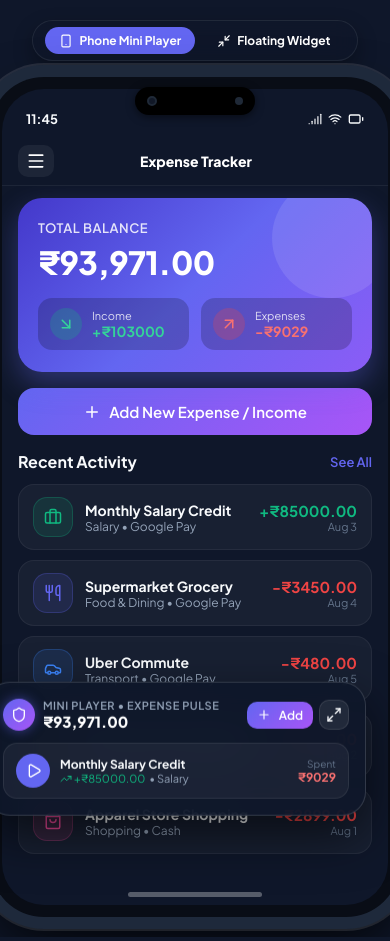
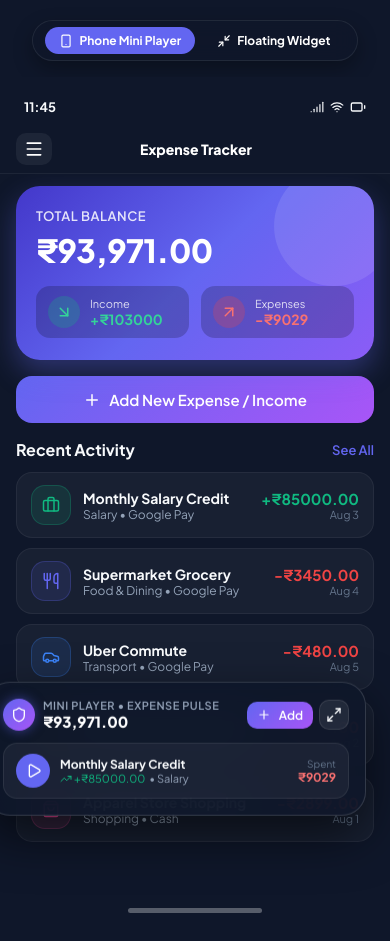
Before and after one commit to KUMAR-VSK/Expence-Tracker, a React (Vite) app in the folder web/: page / in a window 390 px wide. Built offline with nearby package versions, Linux system fonts and the light colour scheme.

Commit message:
fix: add mobile responsive viewport scaling for seamless experience on physical phone screens

```diff
--- a/web/src/index.css
+++ b/web/src/index.css
@@ -112,6 +112,28 @@ body {
   transition: all 0.4s cubic-bezier(0.16, 1, 0.3, 1);
   display: flex;
   flex-direction: column;
+}
+
+@media (max-width: 600px) {
+  body {
+    padding: 0 !important;
+    align-items: stretch !important;
+  }
+  .phone-chassis {
+    width: 100vw !important;
+    height: 100vh !important;
+    max-width: 100vw !important;
+    max-height: 100vh !important;
+    border-radius: 0 !important;
+    padding: 0 !important;
+    box-shadow: none !important;
+  }
+  .phone-screen {
+    border-radius: 0 !important;
+  }
+  .dynamic-island {
+    display: none !important;
+  }
 }
 
 .phone-screen {
```
